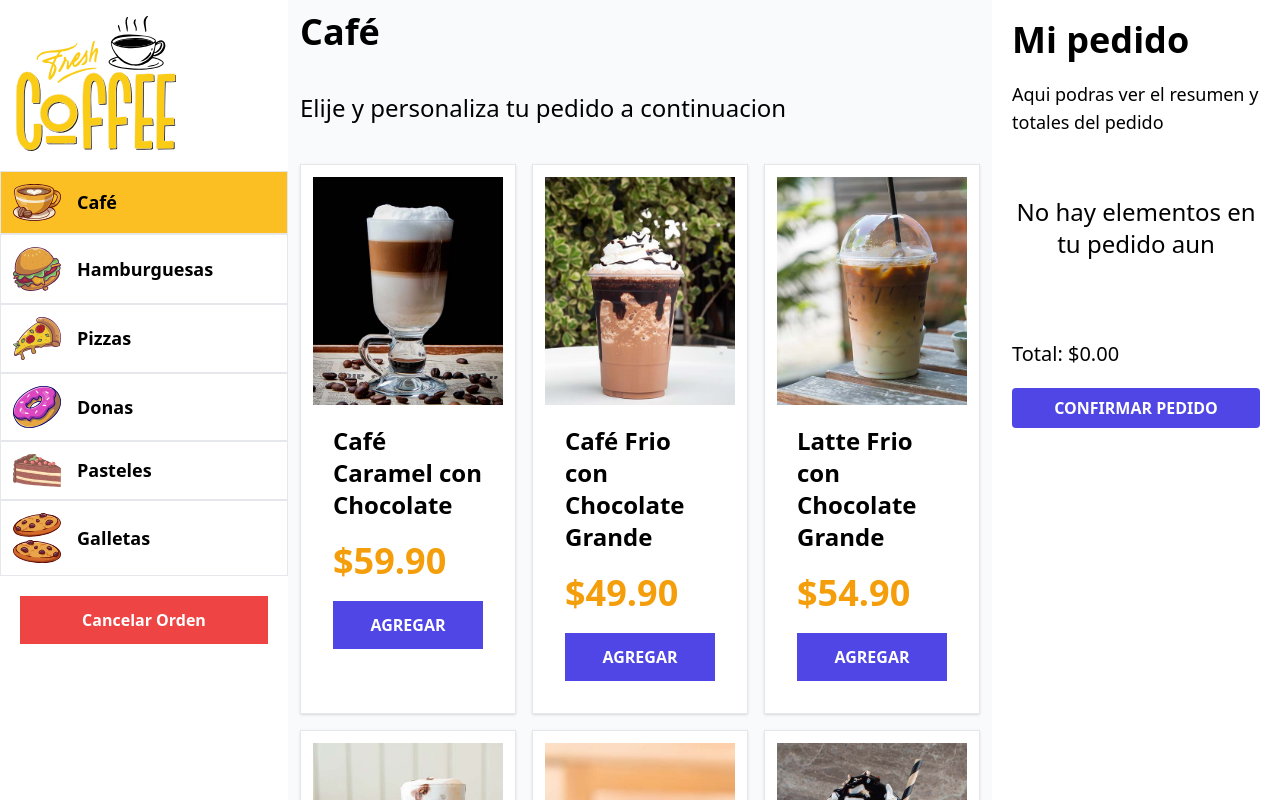
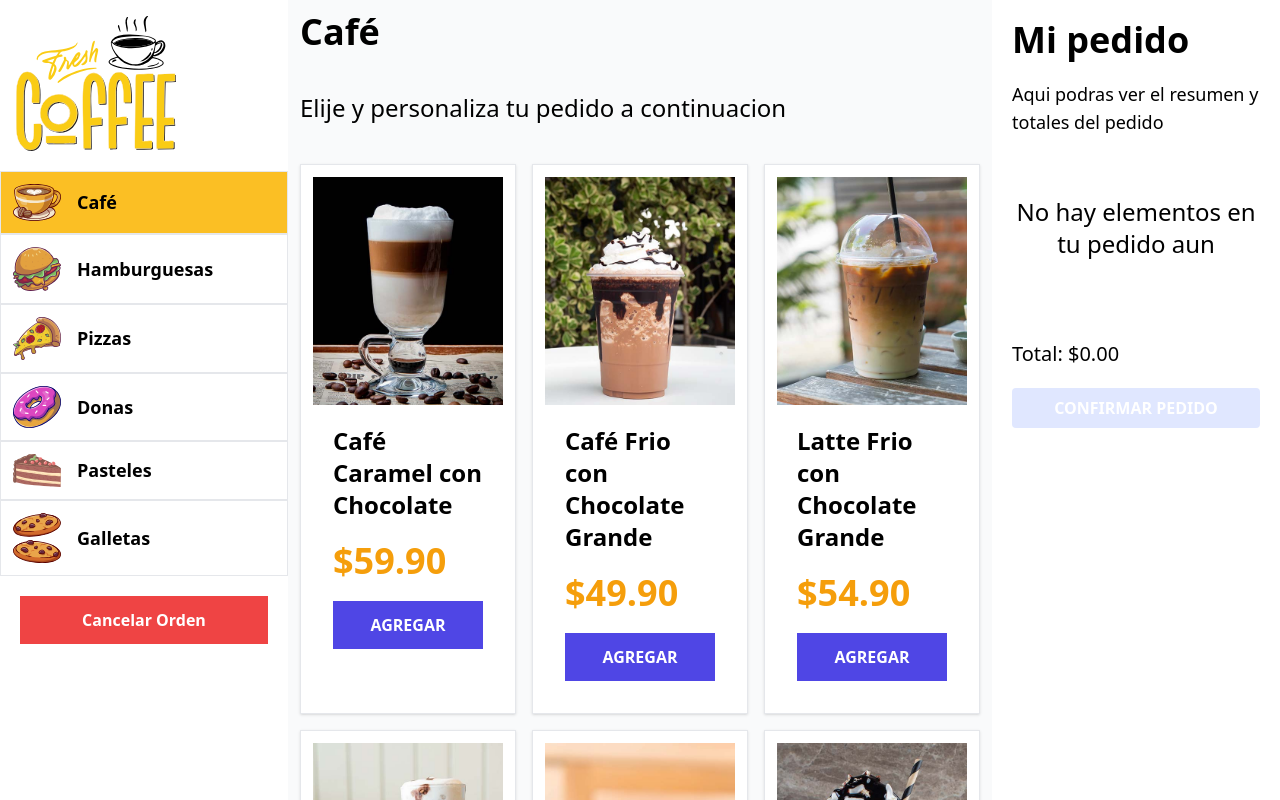
Before and after one commit to cuauhvip07/cursolaravel, a React (Vite) app in the folder react-quiosco/: page / in a window 1280 px wide. Built offline with nearby package versions, Linux system fonts and the light colour scheme.

Commit message:
Desabilitar el boton si no hay productos
Se desabilita el boton en caso de que no haya ningun producto seleccionado

```diff
--- a/react-quiosco/src/layouts/components/Resumen.jsx
+++ b/react-quiosco/src/layouts/components/Resumen.jsx
@@ -6,6 +6,9 @@
 export default function Resumen() {
 
   const {pedido,total} = useQuiosco();
+
+  const comprobarPedido = () => pedido.length === 0;
+
 
   return (
     <aside className="w-72 h-screen overflow-y-scroll p-5">
@@ -34,8 +37,9 @@
           <div className=' mt-5'>
             <input
               type="submit"
-              className=' bg-indigo-600 hover:bg-indigo-800 px-5 py-2 rounded uppercase font-bold text-white text-center w-full cursor-pointer'
+              className={`${comprobarPedido() ? 'bg-indigo-100' : 'bg-indigo-600  hover:bg-indigo-800 cursor-pointer'} px-5 py-2 rounded uppercase font-bold text-white text-center w-full`}
               value="Confirmar Pedido"
+              disabled={comprobarPedido()}
             />
           </div>
         </form>
```
